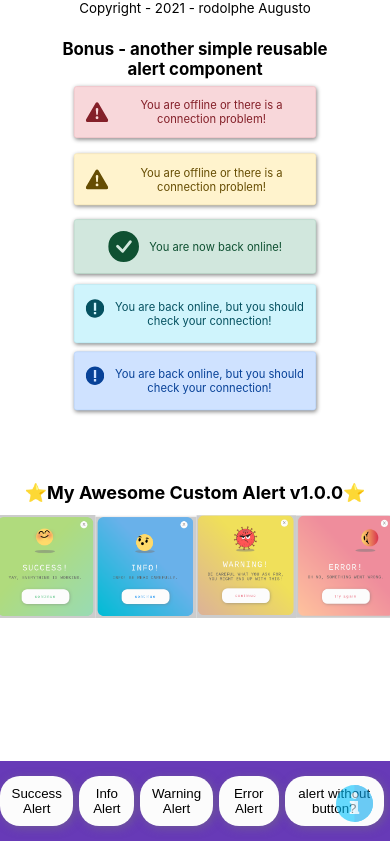
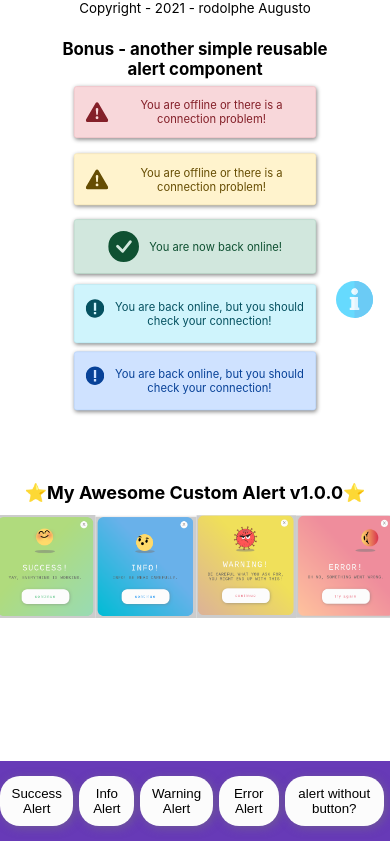
Before and after one commit to rodolphe37/my-awesome-custom-alert, a React (Create React App) app: page / in a window 390 px wide. Built offline with nearby package versions, Linux system fonts and the light colour scheme.

Commit message:
add some props to alert  customization

```diff
--- a/src/App.css
+++ b/src/App.css
@@ -95,7 +95,11 @@
   .withoutButton.Message {
     left: -6px;
   }
+  nav.float-action-button {
+    top: 0 !important;
+  }
 }
+
 @media screen and (device-width: 1280px) {
   .bonus-section {
     top: 15px;
```
